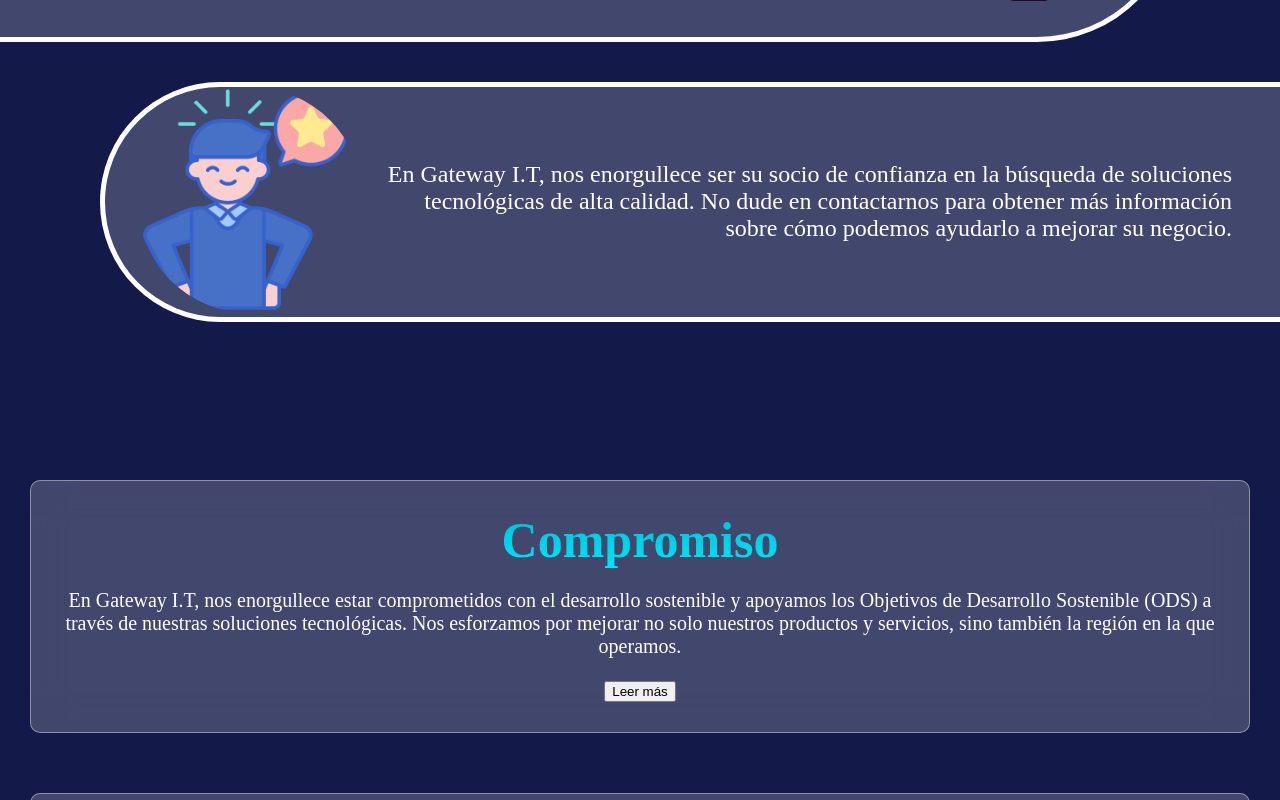
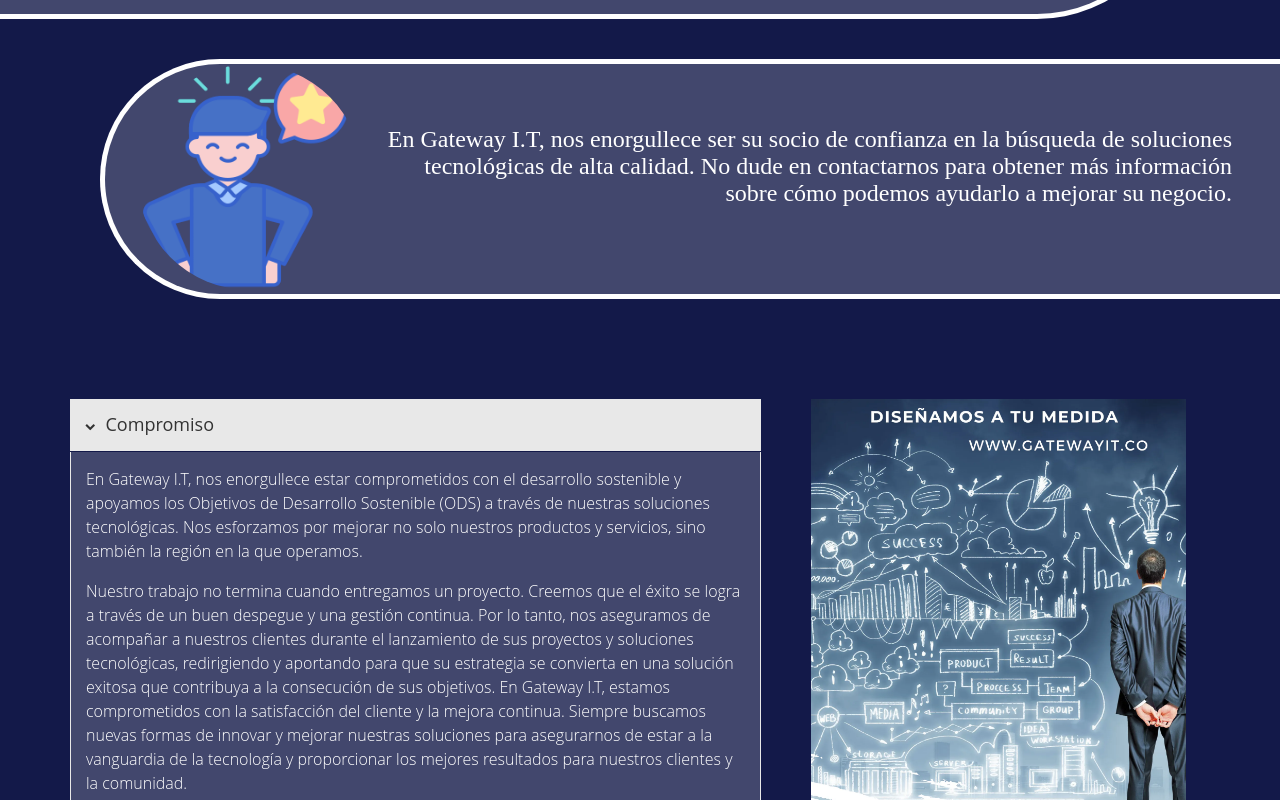
Before and after one commit to Carlosfranco17/Carlosfranco17.github.io, a React (Vite) app: page / in a window 1280 px wide. Shown: the part 1080-1880 px from the top of the page. Built offline with nearby package versions, Linux system fonts and the light colour scheme.

Commit message:
pagina nosotros terminada v2

```diff
--- a/index.html
+++ b/index.html
@@ -2,6 +2,7 @@
 <html lang="en">
   <head>
     <meta charset="UTF-8" />
+    <link rel="stylesheet" href="https://cdnjs.cloudflare.com/ajax/libs/font-awesome/4.7.0/css/font-awesome.min.css">
     <link rel="icon" type="image/svg+xml" href="./public/img/Icon.png" />
     <meta name="viewport" content="width=device-width, initial-scale=1.0" />
     <title>Gateway_IT</title>
--- a/src/components/nosotros/Nosotros.css
+++ b/src/components/nosotros/Nosotros.css
@@ -4,6 +4,8 @@ body {
     background-repeat: no-repeat;
     background-size: cover;
     margin: 15% 0 0 0;
+    /*background-image: url(../../../public/img/14547779_rm222-mind-14.jpg);*/
+    background-color: #131949;
 }
 
 
@@ -320,6 +322,7 @@ padding: 0 5%;
         flex-direction: column;
         padding: 0 0 5em 0;
         border-radius: 10em 0em 0em 10em;
+        margin:30px 0
     }
 }
 
--- a/src/components/nosotros/Nosotros.jsx
+++ b/src/components/nosotros/Nosotros.jsx
@@ -1,17 +1,16 @@
 import './Nosotros.css';
-import Columns from './section/Columns';
 import Info from './section/Info'
-import Team from './section/Cards';
 import Info2 from './section/info2';
-
+import EquipoComponent from './section/Cards';
+import Accordion from './section/Accordion';
 
 
 const Nosotros = () => {
   return (
     <div>
     <Info/>
-    <Columns/>
-    <Team/>
+    <Accordion/>
+    <EquipoComponent/>
     <Info2/>
     </div>
 
--- a/src/components/nosotros/section/Accordion.jsx
+++ b/src/components/nosotros/section/Accordion.jsx
@@ -1,16 +1,41 @@
-const Card = ({ className, href, iconname, title, description }) => (
-    <div className={`card ${className}`}>
-        <a href={href}>
-            <div className="card--display">
-                <i className="material-icons">{iconname}</i>
-                <h2>{title}</h2>
+import { useState } from 'react';
+import ColumnContent from '../text_content/column';
+import './accordion.css'; // Import the CSS file
+
+const Accordion = () => {
+    const [activeIndex, setActiveIndex] = useState(0);
+
+    const handleToggle = (index) => {
+        setActiveIndex(index === activeIndex ? -1 : index);
+    };
+
+    return (
+        <div className="cont_accordion">
+            <div className="accordion-container">
+                {ColumnContent.map((content, index) => (
+                    <section key={index} className="accordion">
+                        <input
+                            type="checkbox"
+                            name={`collapse${index}`}
+                            id={`handle${index}`}
+                            checked={index === activeIndex}
+                            onChange={() => handleToggle(index)}
+                        />
+                        <h2 className="handle">
+                            <label htmlFor={`handle${index}`}>{content.title}</label>
+                        </h2>
+                        <div className="content">
+                            <p>{content.intro}</p>
+                            <p>{content.text}</p>
+                        </div>
+                    </section>
+                ))}
             </div>
-            <div className="card--hover">
-                <h2>{title}</h2>
-                <p>{description}</p>
-                <p className="link">Click to see project</p>
+            <div className="image-container">
+                <img src="../../../../public/img/disenamos-a-tu-medida.png" alt="" />
             </div>
-        </a>
-        <div className="card--border"></div>
-    </div>
-);
+        </div>
+    );
+};
+
+export default Accordion;
--- /dev/null
+++ b/src/components/nosotros/section/accordion.css
@@ -0,0 +1,143 @@
+/* styles.css */
+
+.cont_accordion {
+    font: 16px/1.5em "Overpass", "Open Sans", Helvetica, sans-serif;
+    color: #333;
+    font-weight: 300;
+    display: flex;
+    margin: 100px 0;
+  }
+
+  .accordion-container {
+
+    margin-left: 70px;
+  }
+/* ... Other styles ... */
+
+.accordion > input[type="checkbox"] {
+    position: absolute;
+    left: -100vw;
+}
+
+.accordion .content {
+    overflow-y: hidden;
+    height: 0;
+    transition: height 0.3s ease;
+}
+
+.accordion > input[type="checkbox"]:checked ~ .content {
+    height: auto;
+    overflow: visible;
+}
+
+.accordion label {
+    display: block;
+}
+
+/* Styling */
+
+.accordion {
+    margin-bottom: 1em;
+    width: 100%; /* Make the accordion sections full width */
+  }
+
+  .accordion > input[type="checkbox"]:checked ~ .content {
+    padding: 15px;
+    border: 1px solid #e8e8e8;
+    border-top: 0;
+    width: calc(100% - 30px); /* Adjust width to include padding */
+    background: rgba(255, 255, 255, 0.2);
+    color: #fff;
+  }
+
+.accordion .handle {
+    margin: 0;
+    font-size: 1.125em;
+    line-height: 1.2em;
+}
+
+.accordion label {
+    color: #333;
+    cursor: pointer;
+    font-weight: normal;
+    padding: 15px;
+    background: #e8e8e8;
+    width: calc(100% - 30px); /* Adjust width to include padding */
+    box-sizing: border-box; /* Include padding in the width calculation */
+    margin-bottom: 1px; /* Add some spacing between sections */
+  }
+
+  .accordion label:hover,
+  .accordion label:focus {
+    background: #d8d8d8;
+}
+
+.accordion .handle label:before {
+    font-family: 'fontawesome';
+    content: "\f054";
+    display: inline-block;
+    margin-right: 10px;
+    font-size: .58em;
+    line-height: 1.556em;
+    vertical-align: middle;
+}
+
+.accordion > input[type="checkbox"]:checked ~ .handle label:before {
+    content: "\f078";
+}
+
+/* Demo purposes only */
+
+*,
+*:before,
+*:after {
+    box-sizing: border-box;
+}
+
+a {
+    color: #06c;
+}
+
+p {
+    margin: 0 0 1em;
+}
+
+h1 {
+    margin: 0 0 1.5em;
+    font-weight: 600;
+    font-size: 1.5em;
+}
+
+.accordion {
+    max-width: 140em;
+}
+
+.accordion p:last-child {
+    margin-bottom: 0;
+}
+
+.image-container {
+  margin-left: 20px; /* Adjust as needed */
+}
+
+.image-container img {
+  width: 80%; /* Make the image fill the container */
+}
+
+@media screen and (max-width: 768px) {
+    .cont_accordion {
+      flex-direction: column; /* Change to a column layout on smaller screens */
+    }
+
+    .image-container {
+      margin-left: 0; /* Remove left margin on smaller screens */
+    }
+
+    .accordion-container {
+        flex: 1; /* Take up the available space */
+        margin-left: 0
+      }
+      section{
+        padding: 0;;
+      }
+  }
--- a/src/index.css
+++ b/src/index.css
@@ -1,3 +0,0 @@
-body{
-    background-color: #131949;
-  }
```
Also changed, not shown: public/img/Diseño sin título.png (added).
